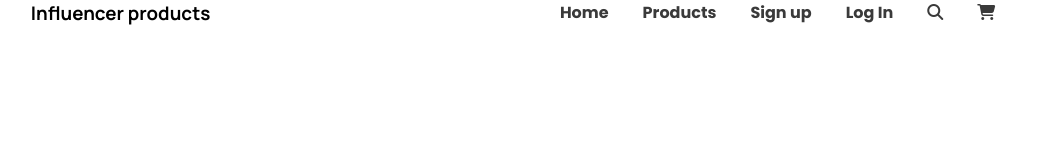
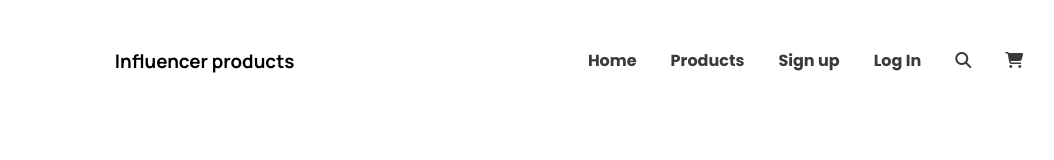
Before and after one commit to siamkhan7426/dslr-projact, a plain HTML site: page index.html in a window 1280 px wide. Shown: the whole page, without its empty margins (127-1181 px from the left). Drawn offline with Linux system fonts and the light colour scheme.

Commit message:
margin add

```diff
--- a/css/style.css
+++ b/css/style.css
@@ -9,6 +9,8 @@
 .navbar{
     display: flex;
     justify-content: space-around;
+    margin-top: 3rem;
+    margin-left: 7rem;
 }
 .navbar > ul{
     display: flex;
```
